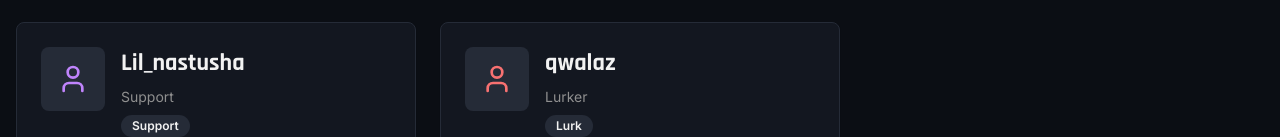
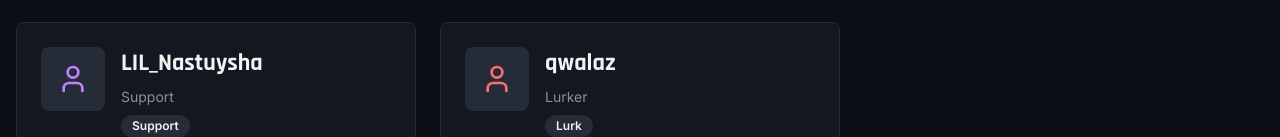
Before and after one commit to pr-poehali-dev/cs2-dl-team-website-1, a React (Vite) app: page / in a window 1280 px wide. Shown: the part 813-950 px from the top of the page. Built offline with nearby package versions, Linux system fonts and the light colour scheme.

Commit message:
Изменить ник 4 игрока на LIL_Nastuysha

```diff
--- a/src/pages/Index.tsx
+++ b/src/pages/Index.tsx
@@ -6,7 +6,7 @@ const players = [
   { nickname: "Awaper", realName: "T1mPro", role: "AWP", iconColor: "text-primary" },
   { nickname: "Geness1s", realName: "Captain", role: "Captain", iconColor: "text-blue-400" },
   { nickname: "20.31", realName: "Rifler", role: "Rifler", iconColor: "text-green-400" },
-  { nickname: "Lil_nastusha", realName: "Support", role: "Support", iconColor: "text-purple-400" },
+  { nickname: "LIL_Nastuysha", realName: "Support", role: "Support", iconColor: "text-purple-400" },
   { nickname: "qwalaz", realName: "Lurker", role: "Lurk", iconColor: "text-red-400" },
 ];
 
```
